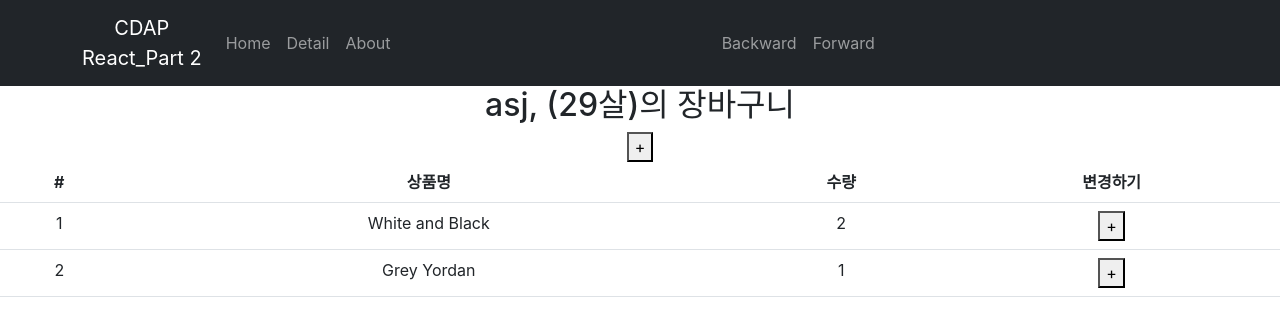
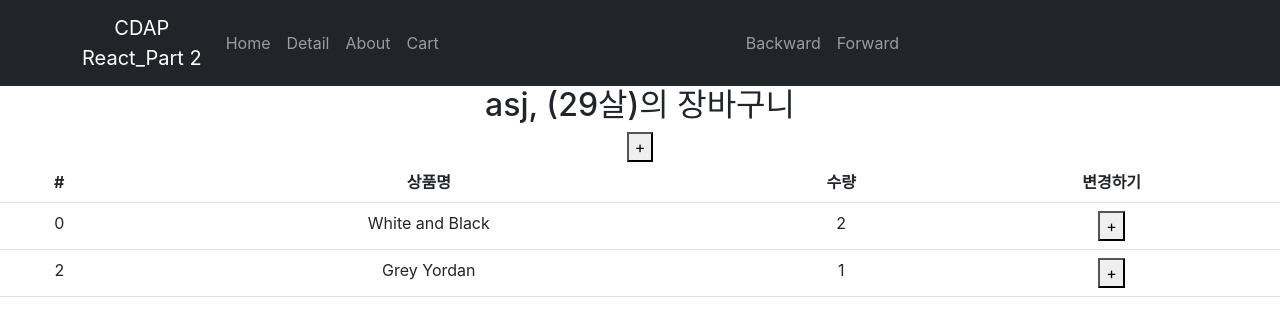
Before and after one commit to s-ja/CDAP_react, a React (Create React App) app in the folder cdap_shop/: page /cart in a window 1280 px wide. Shown: the top 336 px of the page. Built offline with nearby package versions, Linux system fonts and the light colour scheme.

Commit message:
part2 : 실력향상 응용문제들 :
응용1. 표의 행마다 삭제버튼 만들고 그거 누르면 상품이 삭제되게 만들려면?

응용2. 주문하기 버튼 누를 때 이미 상품이 state안에 있으면 추가가 아니라 기존 항목 수량증가만?

```diff
--- a/cdap_shop/src/App.js
+++ b/cdap_shop/src/App.js
@@ -38,6 +38,7 @@ function App() {
             <Nav.Link onClick={()=>{navigate('/')}}>Home</Nav.Link>
             <Nav.Link onClick={()=>{navigate('/detail')}}>Detail</Nav.Link>
             <Nav.Link onClick={()=>{navigate('/about')}}>About</Nav.Link>
+            <Nav.Link onClick={()=>{navigate('/cart')}}>Cart</Nav.Link>
           </Nav>
           <Nav className="me-auto">
             <Nav.Link onClick={()=>{navigate(-1)}}>Backward</Nav.Link>
@@ -82,7 +83,7 @@ function App() {
         } />
 
         <Route path='/detail/:id' element={
-          <Context1.Provider value={{ stock}}>
+          <Context1.Provider value={{ stock }}>
             <Detail shoes={shoes} />
           </Context1.Provider>
 
--- a/cdap_shop/src/pages/Cart.js
+++ b/cdap_shop/src/pages/Cart.js
@@ -1,6 +1,7 @@
 import { createElement } from 'react';
 import {Table} from 'react-bootstrap'
 import { useSelector, useDispatch } from 'react-redux'
+import { addCount } from '../store';
 import { changeName, plusAge } from './../store/userSlice';
 
 function Cart(){
@@ -23,9 +24,24 @@ function Cart(){
                 </tr>
             </thead>
             <tbody>
-                {state.inCart.map((content,index)=>
+
+                {/* {state.inCart.map((content,index)=>
                     <Product index={index} id={state.inCart[index].id} name={state.inCart[index].name} count={state.inCart[index].count} dispatch={dispatch}/>
-                )}
+                )} */}
+
+                {
+                    state.inCart.map((a, i)=>
+                    <tr key={i}>
+                        <td>{state.inCart[i].id}</td>
+                        <td>{state.inCart[i].name}</td>
+                        <td>{state.inCart[i].count}</td>
+                        <td>
+                        <button onClick={()=>{ dispatch(addCount(i)) }}>+</button>
+                        </td>
+                    </tr>
+                    )
+                }
+
             </tbody>
             </Table>
         </div>
@@ -40,11 +56,11 @@ function Product(props){
             <td>{props.count}</td>
             <td>
                 <button onClick={()=>{
-                    props.dispatch(changeName())
+                    props.dispatch(addCount(props.id))
                     }}>
                     +
                 </button>
-                </td>
+            </td>
         </tr>
     )
 }
--- a/cdap_shop/src/pages/Detail.js
+++ b/cdap_shop/src/pages/Detail.js
@@ -4,6 +4,10 @@ import { useParams } from 'react-router-dom';
 import styled from 'styled-components'
 
 import {Context1} from './../App'
+
+import { addItem } from './../store.js';
+
+import { useDispatch } from 'react-redux';
 
 let BtnReset = styled.button`
   background: inherit ;
@@ -21,6 +25,7 @@ let Btn = styled.button`
   padding : 10px;
 `
 
+
 function Detail(props){
 
   let {stock} = useContext(Context1)
@@ -35,6 +40,8 @@ function Detail(props){
   });
 
   let [alert, setAlert] = useState(true)
+
+  let dispatch = useDispatch()
 
   useEffect(()=>{
     let timer = setTimeout(()=>{setAlert(false)},2000)
@@ -87,7 +94,7 @@ function Detail(props){
 
       <Row>
         <Col md={6}>
-            <img src={process.env.PUBLIC_URL + `https://codingapple1.github.io/shop/shoes${item.id+1}.jpg`} width="100%" alt={`shoes${props.id+1}`}/>
+          <img src={process.env.PUBLIC_URL + `https://codingapple1.github.io/shop/shoes${item.id+1}.jpg`} width="100%" alt={`shoes${item.id+1}`}/>
         </Col>
         <Col md={6}>
 
@@ -97,7 +104,7 @@ function Detail(props){
           <p>{item.content}</p>
           <p>{item.price}</p>
           {/* <button className="btn btn-danger">주문하기</button> */}
-            <Button variant="danger">주문하기</Button>
+          <Button variant="danger" onClick={()=>{dispatch(addItem( {id : item.id, name : item.title, count : 1} ))}}>주문하기</Button>
         </Col>
       </Row>
 
--- a/cdap_shop/src/store.js
+++ b/cdap_shop/src/store.js
@@ -22,13 +22,25 @@ let stock = createSlice({
     name : 'stock',
     initialState : [12,10,100]
 })
+
 let inCart = createSlice({
     name : 'inCart',
     initialState : [
         {id : 0, name : 'White and Black', count : 2},
         {id : 2, name : 'Grey Yordan', count : 1}
-      ]
+    ],
+    reducers : {
+        addCount(state, action){
+            let id = state.findIndex((a)=>{ return a.id == action.payload })
+            state[id].count++
+        },
+        addItem(state, action){
+            state.push(action.payload)
+        }
+    }
 })
+
+export let { addCount, addItem } = inCart.actions
 
 
 export default configureStore({
```
Lines whose indentation alone changed are shown as unchanged.
